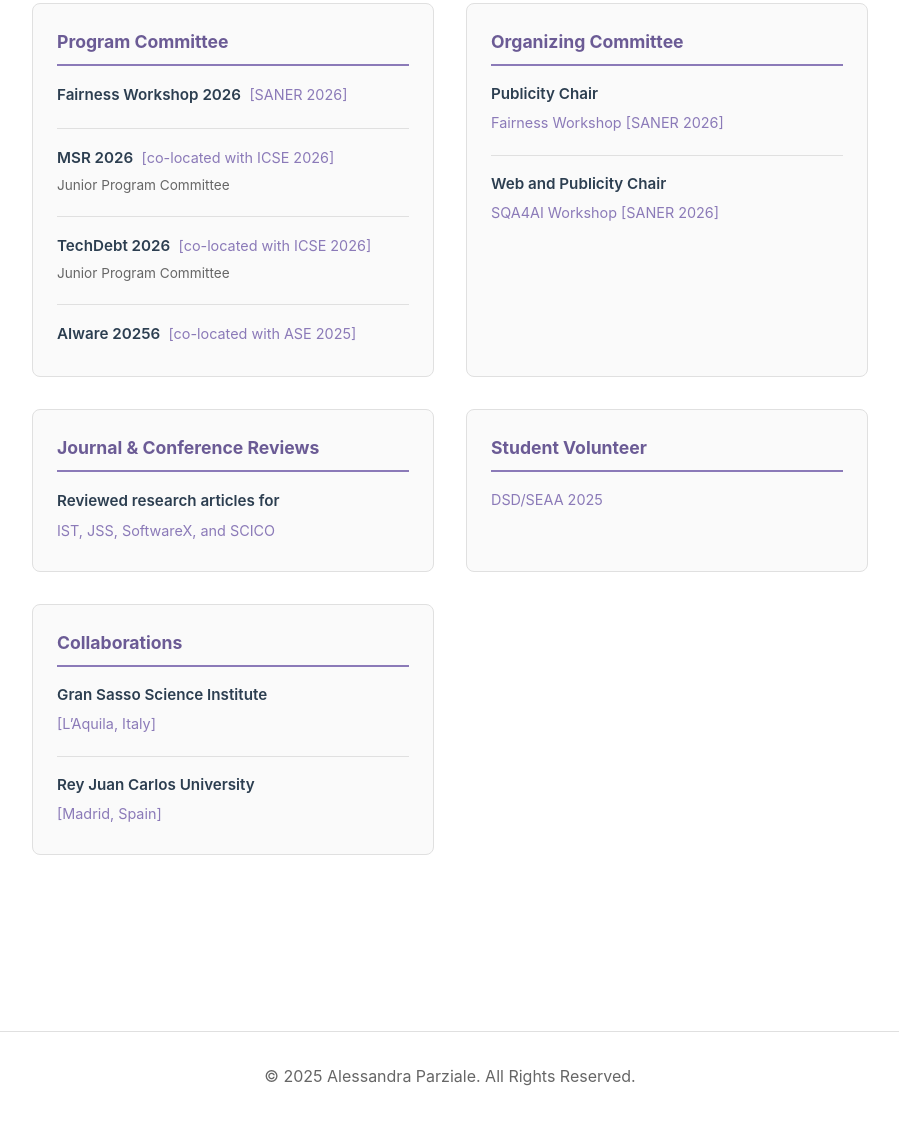
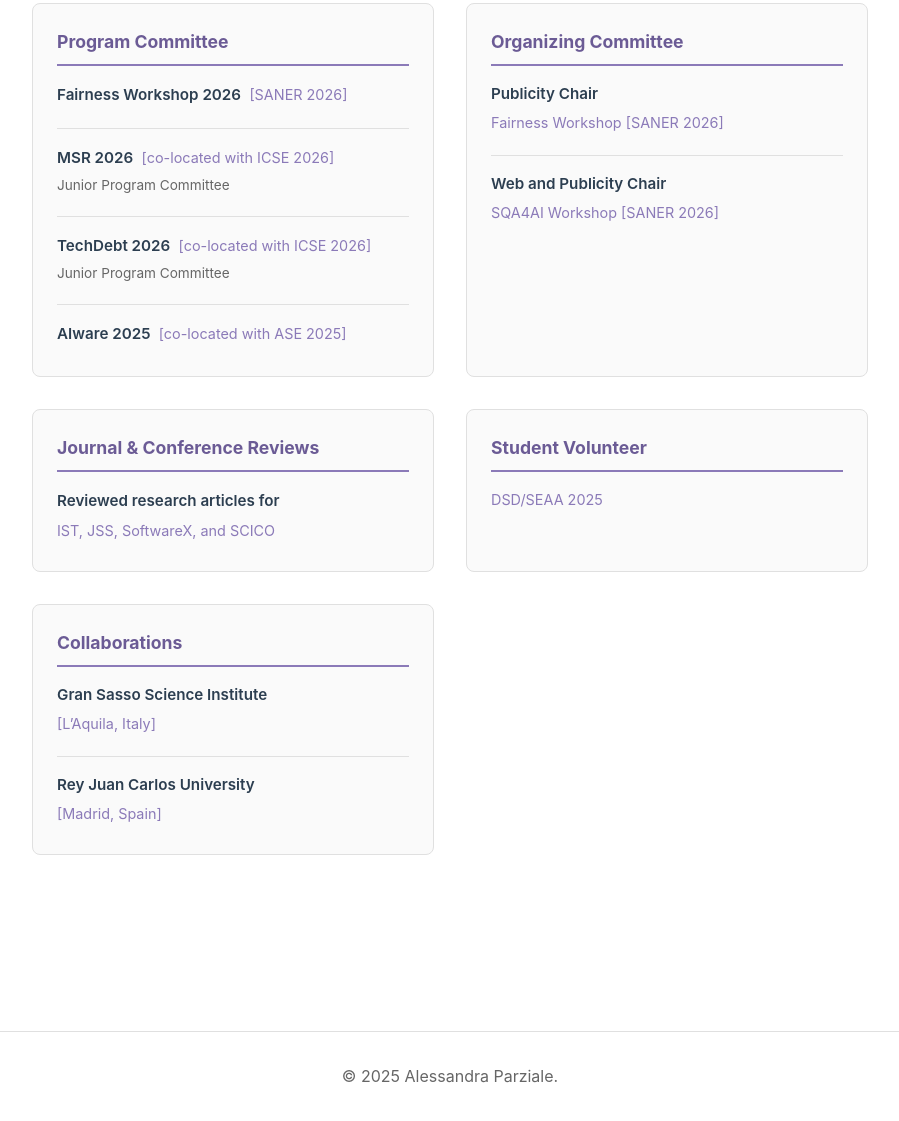
Before and after one commit to AlessandraParziale/AlessandraParziale.github.io, a plain HTML site: page index.html in a window 1280 px wide. Shown: the part 2364-3485 px from the top of the page, without its empty margins (190-1089 px from the left). Drawn offline with Linux system fonts and the light colour scheme.

Commit message:
Update
Update

```diff
--- a/index.html
+++ b/index.html
@@ -8,8 +8,8 @@
     <title>Alessandra Parziale | Research Assistant</title>
 
     <!-- Favicon -->
-    <link rel="icon" type="image/png" href="assets/icons/favicon.png">
-    <link rel="shortcut icon" type="image/png" href="assets/icons/favicon.png">
+    <link rel="icon" type="image/png" href="assets/icons/Icons.png">
+    <link rel="shortcut icon" type="image/png" href="assets/icons/Icons.png">
 
     <link rel="stylesheet" href="https://cdnjs.cloudflare.com/ajax/libs/font-awesome/6.4.0/css/all.min.css">
     <style>
@@ -618,7 +618,7 @@
                         </div>
 
                         <div class="cv-item">
-                        <div class="cv-item-title" style="display: inline-block;">AIware 20256&nbsp;</div>
+                        <div class="cv-item-title" style="display: inline-block;">AIware 2025&nbsp;</div>
                         <div class="cv-item-period2" style="display: inline-block;">[co-located with ASE 2025]</div>
                         </div>
 
@@ -689,7 +689,7 @@
 
     <!-- Footer -->
     <footer>
-        <p>© 2025 Alessandra Parziale. All Rights Reserved.</p>
+        <p>© 2025 Alessandra Parziale.</p>
     </footer>
 
     <script>
```
Also changed, not shown: assets/icons/Icons.png (added), assets/icons/site.webmanifest (added), 1 other file.
